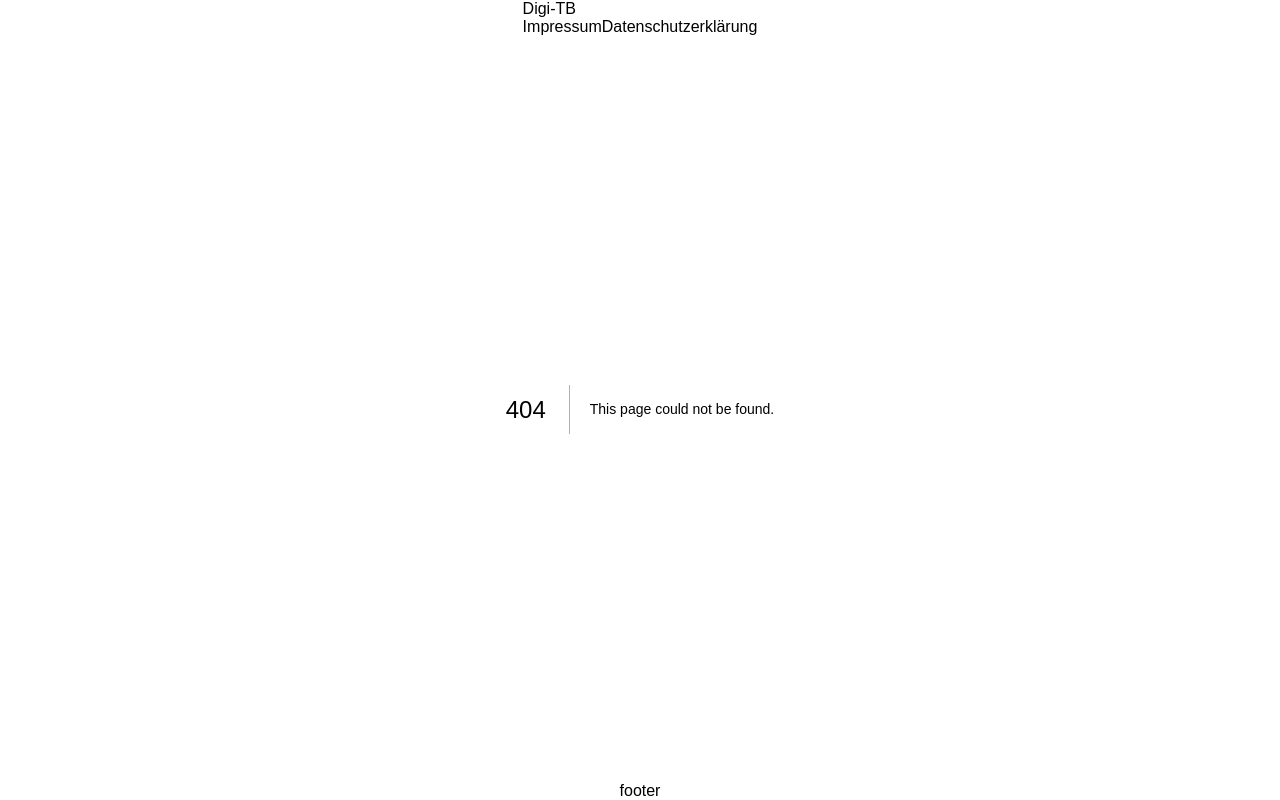
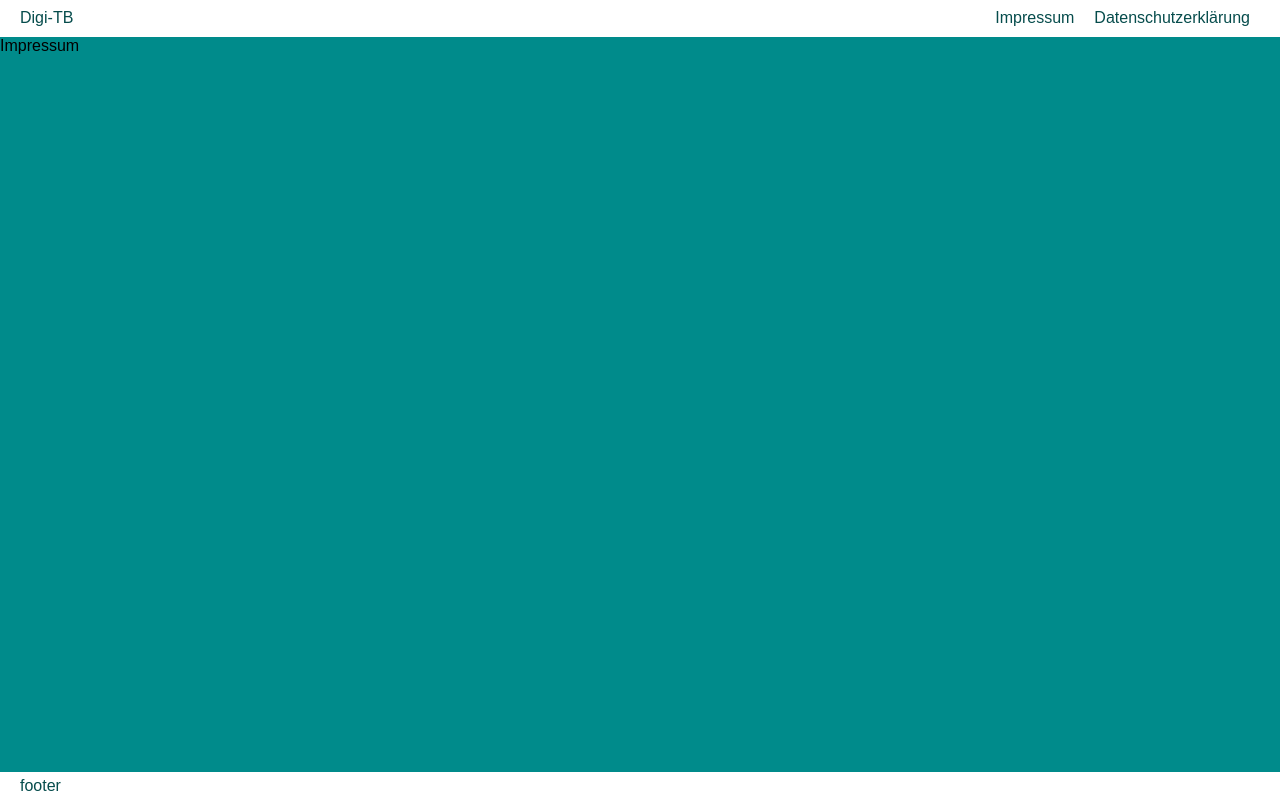
Before and after one commit to fjkun06/death-admin, a Next.js app: page /impressum in a window 1280 px wide. Before the commit this address had no page. Built offline with nearby package versions, Linux system fonts and the light colour scheme.

Commit message:
Added impressum and datenschutz routes

```diff
--- /dev/null
+++ b/src/app/datenschutz/page.tsx
@@ -0,0 +1,5 @@
+import { DatenschutzScreen, HomeScreen, ImpressumScreen } from "@/screens";
+
+export default function Datenschutz() {
+  return <DatenschutzScreen />;
+}
--- /dev/null
+++ b/src/app/impressum/page.tsx
@@ -0,0 +1,5 @@
+import { HomeScreen, ImpressumScreen } from "@/screens";
+
+export default function Impressum() {
+  return <ImpressumScreen />;
+}
--- /dev/null
+++ b/src/screens/DatenschutzScreen.tsx
@@ -0,0 +1,10 @@
+import { classNameGenerator } from "@/utils";
+import React from "react";
+
+const DatenschutzScreen = () => {
+  return (
+    <main className={classNameGenerator("datenschutz")}>DatenschutzScreen</main>
+  );
+};
+
+export default DatenschutzScreen;
--- /dev/null
+++ b/src/screens/ImpressumScreen.tsx
@@ -0,0 +1,8 @@
+import { classNameGenerator } from "@/utils";
+import React from "react";
+
+const ImpressumScreen = () => {
+  return <main className={classNameGenerator("impressum")}>Impressum</main>;
+};
+
+export default ImpressumScreen;
--- a/src/screens/index.tsx
+++ b/src/screens/index.tsx
@@ -1 +1,3 @@
 export { default as HomeScreen } from "@/screens/HomeScreen";
+export { default as ImpressumScreen } from "@/screens/ImpressumScreen";
+export { default as DatenschutzScreen } from "@/screens/DatenschutzScreen";
--- /dev/null
+++ b/src/styles/components/_footer.scss
@@ -0,0 +1,3 @@
+footer{
+  height: 3rem;
+}
--- /dev/null
+++ b/src/styles/components/_index.scss
@@ -0,0 +1,2 @@
+@use 'navbar';
+@use 'footer';
--- /dev/null
+++ b/src/styles/components/_navbar.scss
@@ -0,0 +1,31 @@
+@use "../utils/mixins" as *;
+@use "../utils/variables" as vars;
+
+ /**************************Navbar**************************/
+  nav, footer {
+    @include flex;
+    @include size(100%, 4rem);
+    background-color: #fff;
+    padding-inline: 2rem;
+    justify-content: space-between;
+    color: #064c4c;
+
+     /*Styling navbar link items*/
+
+      span {
+        cursor: pointer;
+      }
+
+    /*Styling elements on the right hand side*/
+    div {
+      @include flex;
+      @include size(min-content, 100%);
+      padding-inline: 1rem;
+      column-gap: 2rem;
+
+      /*Styling elements link items*/
+
+      span {
+      }
+    }
+  }
--- a/src/styles/main.scss
+++ b/src/styles/main.scss
@@ -1,5 +1,6 @@
 //importing utilities
 @use "screens";
+@use "components";
 @use "utils/mixins" as utils;
 @use "utils/variables" as vars;
 
--- a/src/styles/screens/_home.scss
+++ b/src/styles/screens/_home.scss
@@ -1,32 +1,5 @@
 @use "../utils/mixins" as *;
 @use "../utils/variables" as vars;
 .dtb__home {
-  /**************************Navbar**************************/
-  nav, footer {
-    @include flex;
-    @include size(100%, 4rem);
-    background-color: #fff;
-    padding-inline: 2rem;
-    justify-content: space-between;
-    color: #064c4c;
 
-     /*Styling navbar link items*/
-
-      span {
-        cursor: pointer;
-      }
-
-    /*Styling elements on the right hand side*/
-    div {
-      @include flex;
-      @include size(min-content, 100%);
-      padding-inline: 1rem;
-      column-gap: 2rem;
-
-      /*Styling elements link items*/
-
-      span {
-      }
-    }
-  }
 }
```
